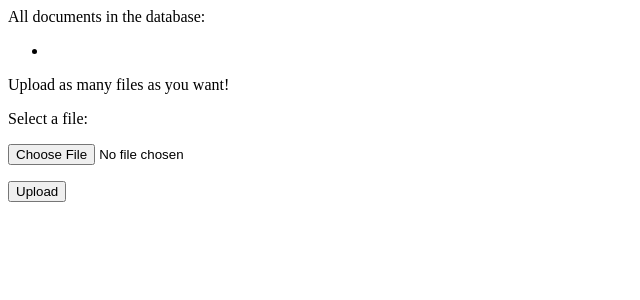
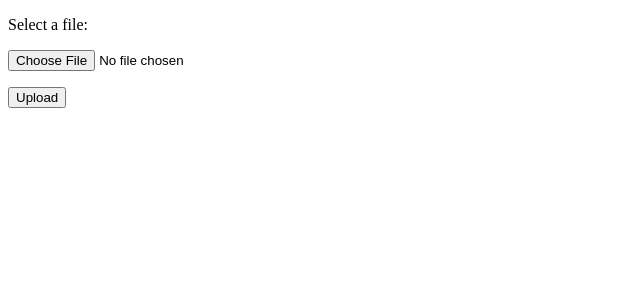
Before and after one commit to szedlakmate/media-processor-backend, a Django app: page / in a window 1280 px wide. Shown: the top 300 px of the page, without its empty margins (0-640 px from the left). Run offline with Django 3.2, Linux system fonts and the light colour scheme; tables that the repository leaves empty hold one stand-in row (values such as "Sample post").

Commit message:
Cleanup input page

```diff
--- a/src/myapp/forms.py
+++ b/src/myapp/forms.py
@@ -2,4 +2,4 @@ from django import forms
 
 
 class DocumentForm(forms.Form):
-    docfile = forms.FileField(label='Select a file')
+    media_file = forms.FileField(label='Select a file')
--- a/src/myapp/templates/list.html
+++ b/src/myapp/templates/list.html
@@ -6,29 +6,16 @@
     </head>
 
     <body>
-        <!-- List of uploaded documents -->
-        {% if documents %}
-            All documents in the database:
-            <ul>
-                {% for document in documents %}
-                    <li><a href="{{ document.docfile.url }}">{{ document.docfile.name }}</a></li>
-                {% endfor %}
-            </ul>
-        {% else %}
-            <p>No documents.</p>
-        {% endif %}
-
         <!-- Upload form. Note enctype attribute! -->
-        <form action="{% url "upload_file" %}" method="post" enctype="multipart/form-data">
+        <form action="{% url 'upload_file' %}" method="post" enctype="multipart/form-data">
             {% csrf_token %}
-            {{ message }}
             <p>{{ form.non_field_errors }}</p>
 
-            <p>{{ form.docfile.label_tag }} {{ form.docfile.help_text }}</p>
+            <p>{{ form.media_file.label_tag }} {{ form.media_file.help_text }}</p>
 
             <p>
-                {{ form.docfile.errors }}
-                {{ form.docfile }}
+                {{ form.media_file.errors }}
+                {{ form.media_file }}
             </p>
 
             <p><input type="submit" value="Upload"/></p>
--- a/src/myapp/views.py
+++ b/src/myapp/views.py
@@ -11,19 +11,16 @@ from .models import RawFile, EncodedFile
 
 @csrf_exempt
 def upload_file(request):
-    message = 'Upload as many files as you want!'
 
     # Handle file upload
     if request.method == 'POST':
         form = DocumentForm(request.POST, request.FILES)
         if form.is_valid():
-            newdoc = RawFile(raw_file=request.FILES['docfile'])
+            newdoc = RawFile(raw_file=request.FILES['media_file'])
             newdoc.save()
 
             return HttpResponse(f'reference_id: {newdoc.id}', content_type="text/plain")
 
-        else:
-            message = 'The form is not valid. Fix the following error:'
     else:
         form = DocumentForm()  # An empty, unbound form
 
@@ -31,7 +28,7 @@ def upload_file(request):
     documents = RawFile.objects.all()
 
     # Render list page with the documents and the form
-    context = {'documents': documents, 'form': form, 'message': message}
+    context = {'form': form}
     return render(request, 'list.html', context)
 
 
```
